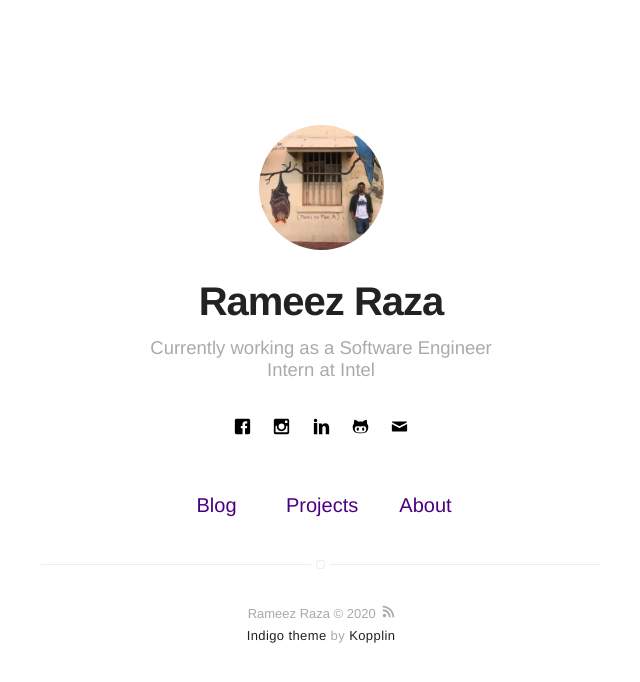
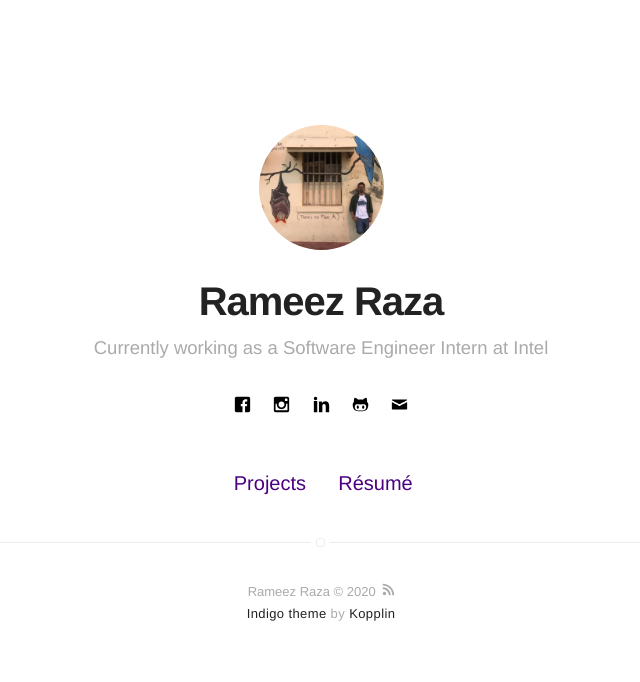
Before and after one commit to rameezrz25/portfolio, a Jekyll site: the page built from index.html, in a window 1280 px wide. Shown: the top 682 px of the page, without its empty margins (319-959 px from the left). Built offline with Jekyll 4.4.1, drawn with Linux system fonts in a browser that asks for light colours.

Commit message:
Update _config.yml

```diff
--- a/_config.yml
+++ b/_config.yml
@@ -11,8 +11,8 @@ picture: assets/images/logo.png
 
 # If you want to include your resume, set to true
 # and specify source (external or local).
-resume: assets/resume-rameez.pdf
-resume-external: true
+resume: true
+resume-external: assets/resume-rameez.pdf
 resume-url:
 url: https://rameezrz25.github.io/
 # your url: https://USERNAME.github.io
@@ -67,7 +67,7 @@ authors:
 # do you want a larger site? change the option below
 # options: [normal, large] | default: normal
 # normal = 560px / large = 810px
-width: normal
+width: large
 
 # if you do/don't need pagination, toggle 'enabled' between true/false below
 pagination:
@@ -81,8 +81,8 @@ pagination:
 projects: true
 
 # if you don't need "about" or "blog", comment them out below
-about: true
-blog: true
+# about: true
+# blog: true
 
 # do you want to show the "read time" of the posts?
 read-time: true
```
